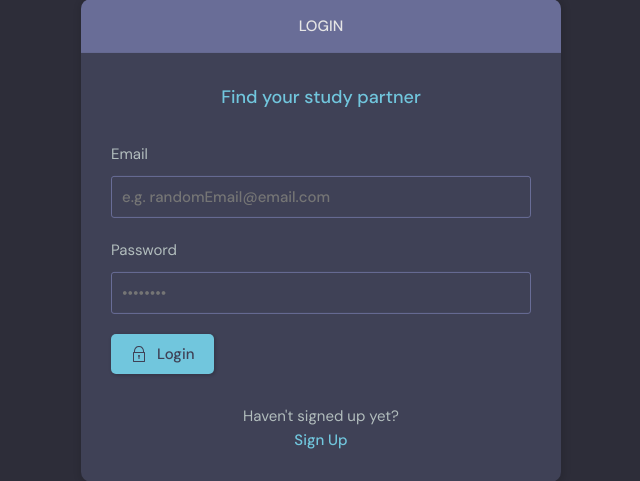
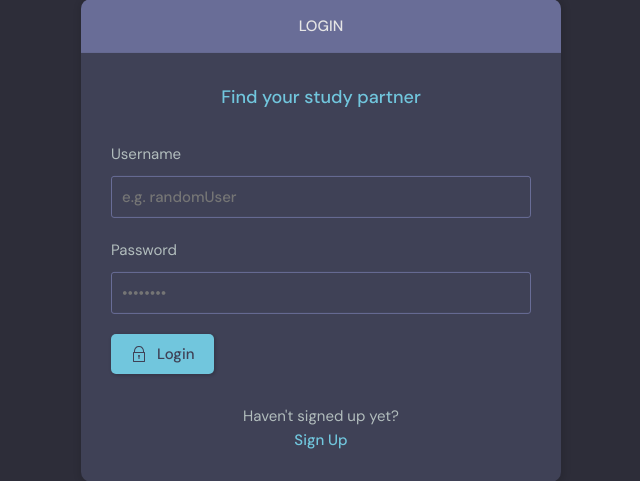
Before and after one commit to RiP3rQ/StudyBuddy-Django-, a Django app: page /login/ in a window 1280 px wide. Shown: the part 179-660 px from the top of the page, without its empty margins (319-959 px from the left). Run offline with Django 4.2, Linux system fonts and the light colour scheme.

Commit message:
user typos

```diff
--- a/core/templates/core/login_register.html
+++ b/core/templates/core/login_register.html
@@ -17,8 +17,8 @@
         <form class="form" action="" method="POST">
           {% csrf_token %}
           <div class="form__group form__group">
-            <label for="room_name">Email</label>
-            <input id="username" name="email" type="email" placeholder="e.g. randomEmail@email.com" />
+            <label for="room_name">Username</label>
+            <input id="username" name="username" type="text" placeholder="e.g. randomUser" />
           </div>
           <div class=" form__group">
             <label for="password">Password</label>
--- a/core/templates/core/update-user.html
+++ b/core/templates/core/update-user.html
@@ -30,7 +30,7 @@
 
 
           <div class="form__action">
-            <a class="btn btn--dark" href="index.html">Cancel</a>
+            <a class="btn btn--dark" href="{% url 'core:home' %}">Cancel</a>
             <button class="btn btn--main" type="submit">Update</button>
           </div>
         </form>
--- a/core/views.py
+++ b/core/views.py
@@ -14,22 +14,22 @@ def loginPage(request):
     page = 'login'
 
     if request.user.is_authenticated:
-        return redirect('home')
+        return redirect('core:home')
 
     if request.method == 'POST':
-        email = request.POST.get('email').lower()
+        username = request.POST.get('username')
         password = request.POST.get('password')
 
         try:
-            user = User.objects.get(email=email)
+            user = User.objects.get(username=username)
         except:
             messages.error(request, 'User does not exist')
 
-        user = authenticate(request, email=email, password=password)
+        user = authenticate(request, username=username, password=password)
 
         if user is not None:
             login(request, user)
-            return redirect('home')
+            return redirect('core:home')
         else:
             messages.error(request, 'Username OR password does not exit')
 
```
